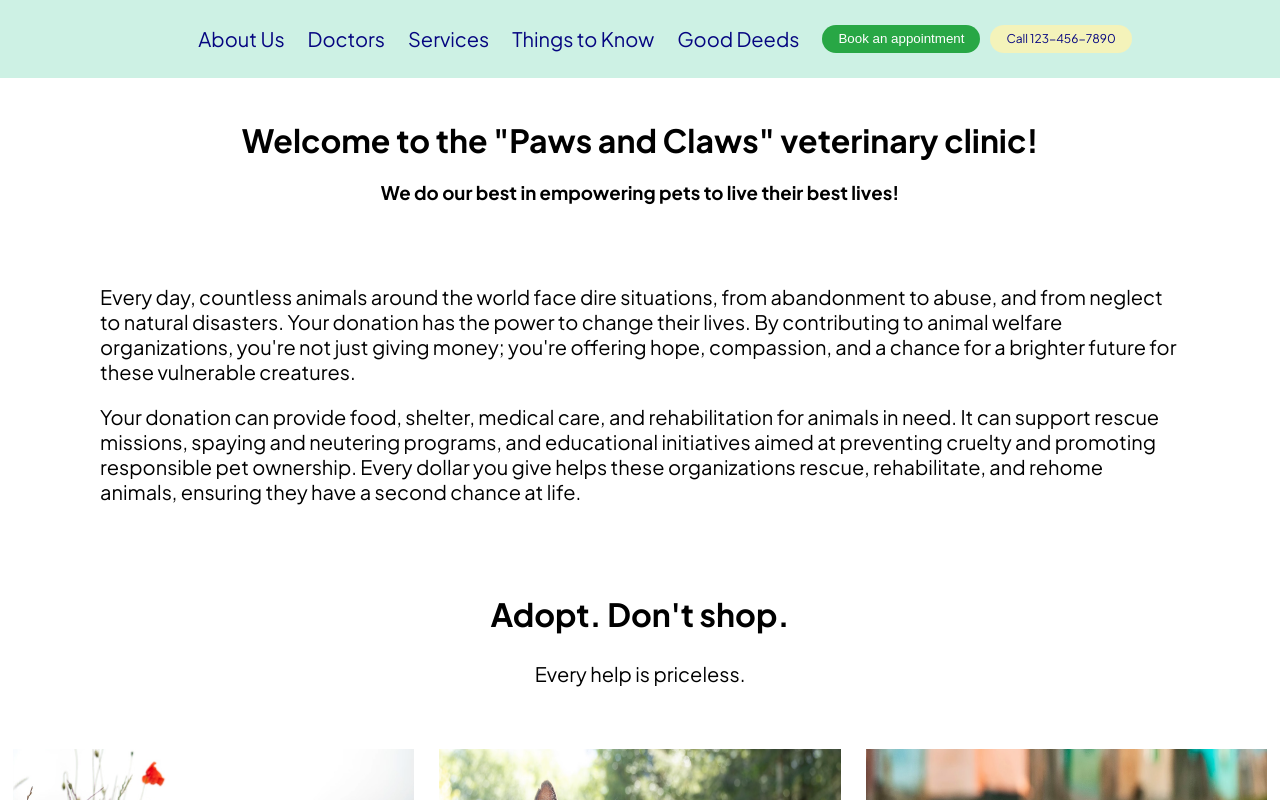
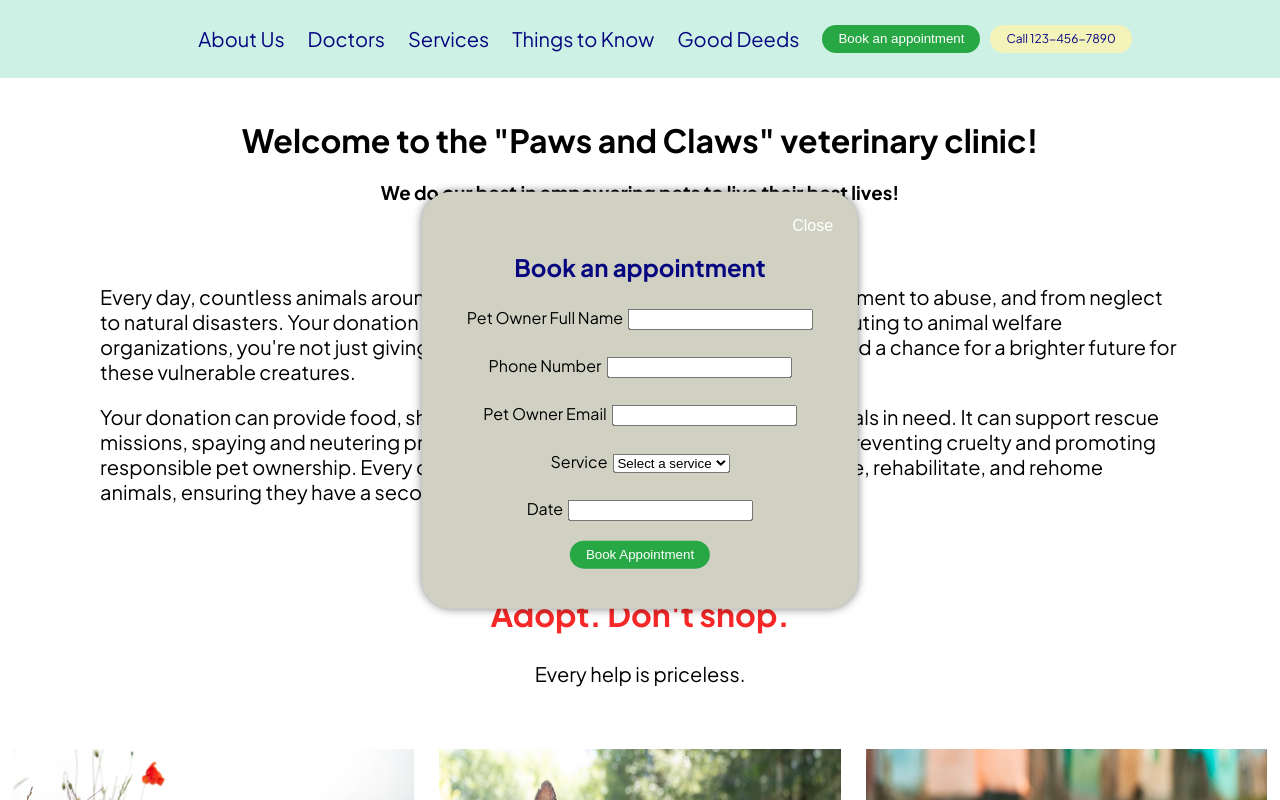
Before and after one commit to Angiedoescoding/PetClinic_Frontend_Capstone, a React (Vite) app: page /good-deeds in a window 1280 px wide. Both pictures are taken after a click on the button "Book an appointment". Shown: the top 800 px of the page. Built offline with nearby package versions, Linux system fonts and the light colour scheme.

Commit message:
Modal window for appointments booking & new npm for calendar and forms

```diff
--- a/package.json
+++ b/package.json
@@ -13,7 +13,9 @@
     "axios": "^1.6.8",
     "framer-motion": "^11.0.20",
     "react": "^18.2.0",
+    "react-datepicker": "^6.6.0",
     "react-dom": "^18.2.0",
+    "react-hook-form": "^7.51.1",
     "react-intersection-observer": "^9.8.1",
     "react-router-dom": "^6.22.3"
   },
--- a/src/App.css
+++ b/src/App.css
@@ -290,6 +290,8 @@ body {
 .h1GoodDeeds {
   text-align: center;
   margin-top: 50px;
+  color: rgb(246, 40, 40);
+
 }
 
 .h4GoodDeeds {
@@ -300,10 +302,12 @@ body {
 
 
 .h3GoodDeeds {
-  letter-spacing: 1px;
+  letter-spacing: 3px;
   line-height: 25px;
   margin: 0;
-  color: #ffffff;
+  color: green;
+  background-color: #f5f5e88c;
+  font-size: 20px;
 }
 
 .pGoodDeeds {
@@ -341,11 +345,13 @@ body {
   width: 80%;
   top: 42%;
   cursor: pointer;
-  padding-left: 50px;
+  padding-left: 47px;
 }
+
 .e2 img {
   transition: all 0.4s ease;
 }
+
 .line{
   position:absolute;
   width: 0px;
@@ -366,12 +372,12 @@ body {
 
 .left{
   top:50%;
-  left:10%;
+  left:9%;
 }
 
 .right{
   top:50%;
-  right:10%;
+  right:9%;
 }
 
 .e2:hover img {
@@ -403,6 +409,71 @@ body {
 }
 
 
+/* Modal window */
 
+.modal {
+  position: fixed;
+  top: 50%;
+  left: 50%;
+  transform: translate(-50%, -50%);
+  background-color: #d1d1c3;
+  padding: 40px;
+  border-radius: 30px;
+  box-shadow: 0px 0px 10px rgba(0, 0, 0, 0.5);
+  display: none;
+  z-index: 9999;
+}
 
+.modal.open {
+  display: block;
+}
+
+.modalContent {
+  max-width: 400px;
+  margin: 0 auto;
+  text-align: center;
+}
+
+.closeBtn {
+  position: absolute;
+  top: 10px;
+  right: 10px;
+  background: none;
+  border: none;
+  cursor: pointer;
+  color: white;
+  font-size: 16px;
+  padding: 15px;
+}
+
+.formGroup {
+  margin-bottom: 15px;
+  padding: 5px;
+}
+
+.errorMsg {
+  color: red;
+  font-size: 14px;
+}
+
+.formGroup label {
+  margin-right: 5px;
+}
+
+form button {
+  padding: 0.4rem 1rem;
+  background-color: #28a745;
+  color: #fff;
+  border: none;
+  border-radius: 15px;
+  cursor: pointer;
+}
+
+form button:hover {
+  background-color: #218838;
+}
+
+.modalContent h2 {
+  color: rgb(5, 5, 128);
+}
 /* Media queries for responsiveness */
--- /dev/null
+++ b/src/components/Modal.jsx
@@ -0,0 +1,64 @@
+import { useState } from 'react';
+import DatePicker from 'react-datepicker';  // React DatePicker component - npm install react-datepicker
+import 'react-datepicker/dist/react-datepicker.css'; // styles for DatePicker
+import { useForm } from 'react-hook-form';  // React useForm hook - npm install react-hook-form
+
+
+function Modal({ isOpen, onClose, services }) {
+
+    const { register, handleSubmit, formState: {errors} } = useForm();
+    const [selecteDate, setSelectedDate] = useState(null);
+
+    const onSubmit = data => {
+        console.log(data);
+        onClose();
+    };
+
+    return (
+    <div className={`modal ${isOpen ? 'open' : ''}`}>
+        <div className='modalContent'>
+            <button className='closeBtn' onClick={ onClose }> Close</button>
+            <h2>Book an appointment</h2>
+            <form onSubmit={handleSubmit(onSubmit)}>
+                <div className='formGroup'>
+                    <label>Pet Owner Full Name</label>
+                    <input {...register("fullName", { required: true })} />
+                    {errors.fullName && <span className='errorMsg'>This field is required</span>}
+                </div>
+
+                <div className='formGroup'>
+                    <label>Phone Number</label>
+                    <input type='tel' {...register('phoneNumber', {required: true})} />
+                    {errors.phoneNumber && <span className='errorMsg'>This field is required</span>}
+                </div>
+
+                <div className='formGroup'>
+                    <label>Pet Owner Email</label>
+                    <input type='email' {...register('email', {required: true})} />
+                    {errors.email && <span className='errorMsg'>This field is required</span>}
+                </div>
+
+                <div className='formGroup'>
+                    <label>Service</label>
+                    <select {...register('service', {required: true})} >
+                    <option value="">Select a service</option>
+                    {services && services.map((service, index) => (
+                        <option key={index} value={service.name}>{service.name} - ${service.price}</option>
+                    ))}
+                    </select>
+                    {errors.service && <span className='errorMsg'>This field is required</span>}
+                </div>
+
+                <div className='formGroup'>
+                    <label>Date</label>
+                    <DatePicker selected={selecteDate} onChange={date => setSelectedDate(date)} />
+                </div>
+                <button type='submit'>Book Appointment</button>
+
+            </form>
+        </div>
+    </div>
+    );
+};
+
+export default Modal
--- a/src/components/Navbar.jsx
+++ b/src/components/Navbar.jsx
@@ -1,8 +1,22 @@
 // Importing Link from the react-router-dom for routing (navigating) between pages
 
 import { Link } from 'react-router-dom';
+import { useState } from 'react';
+import Modal from './Modal'
 
 function Navbar() {
+
+    const [isModalOpen, setIsModalOpen] = useState(false);
+
+    const openModal = () => {
+        setIsModalOpen(true)
+    }
+
+    const closeModal = () => {
+        setIsModalOpen(false);
+    }
+
+
     return (
         <header className='navHeader'>
             <div className="navContainer">
@@ -13,13 +27,15 @@ function Navbar() {
                     <Link to="/things-to-know" className="navLinkStyle">Things to Know</Link>
                     <Link to="/good-deeds" className="navLinkStyle">Good Deeds</Link>
                     <div className="navContacts">
-        <button className="appointmentBtn">Book an appointment</button>
+                        <button className="appointmentBtn" onClick={openModal}>Book an appointment</button>
                         <a href="tel:+123-456-7890" className="phoneLink">
                         Call 123-456-7890
                         </a>
                     </div>
                 </nav>
             </div>
+        {isModalOpen && <Modal isOpen={isModalOpen} onClose={closeModal}  />}
+
     </header>
     )
 }
--- a/src/components/Services.jsx
+++ b/src/components/Services.jsx
@@ -1,9 +1,10 @@
 import { useEffect, useState } from 'react';
-import Dogandcatwithavet from '../assets/Dogandcatwithavet.jpg'
+import Modal from './Modal';
 
 function Services() {
 
   const [services, setServices] = useState();
+  const [isModalOpen, setIsModalOpen] = useState(false);
 
   useEffect(() => {
     console.log("Fetching services...");
@@ -22,6 +23,15 @@ function Services() {
     })
   },[])
 
+
+  const openModal = () => {
+    setIsModalOpen(true)
+  }
+
+  const closeModal = () => {
+    setIsModalOpen(false);
+  }
+
   return (
     <>
     <div className='servicesListContainer'>
@@ -37,9 +47,9 @@ function Services() {
         )
       }) : null}
 
-            <button className="appointmentBtnServ">Book an appointment</button>
-
+      <button className="appointmentBtnServ" onClick={openModal}>Book an appointment</button>
     </div>
+      {isModalOpen && <Modal isOpen={isModalOpen} onClose={closeModal} services={services} />}
     </>
     )
 }
```
Also changed, not shown: src/components/SectionNav.jsx (deleted, +0 -25 lines), 1 other file (tests, documents, lock files or other folders). Lines whose indentation alone changed are shown as unchanged.
